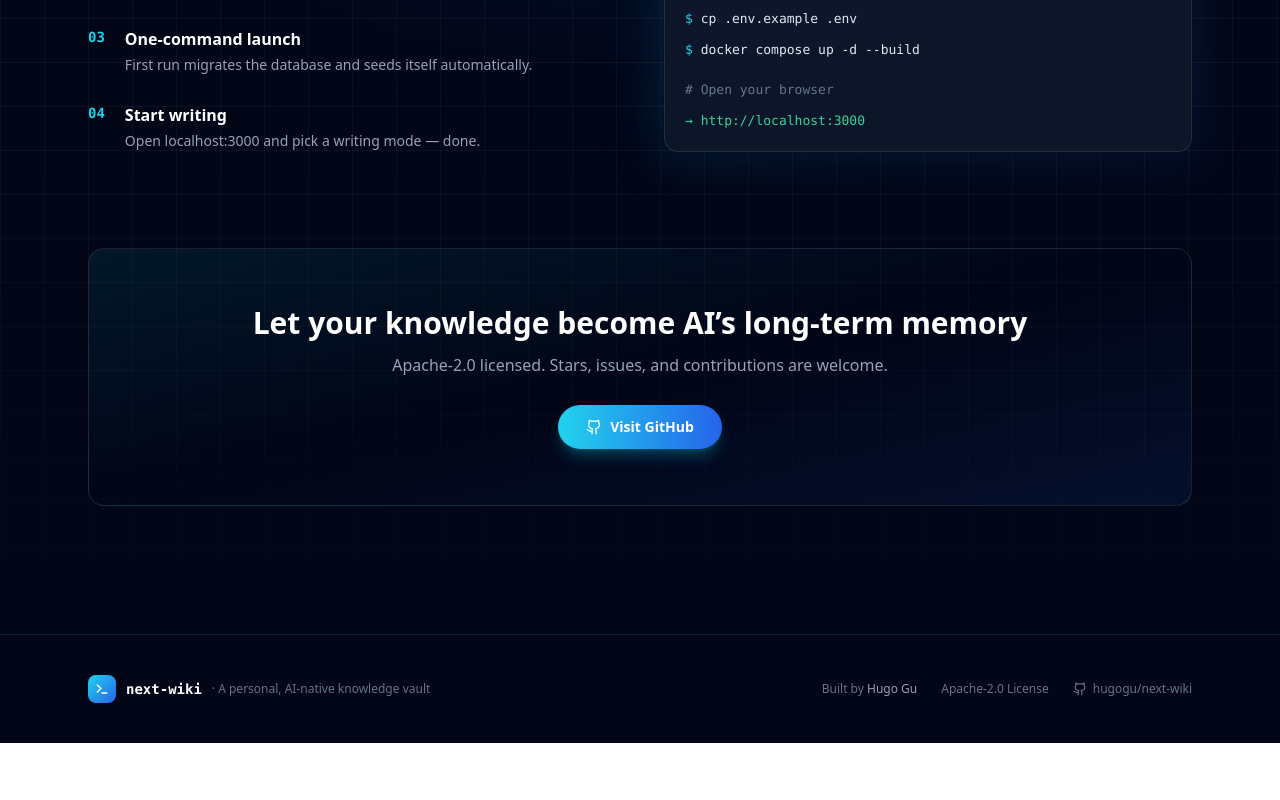
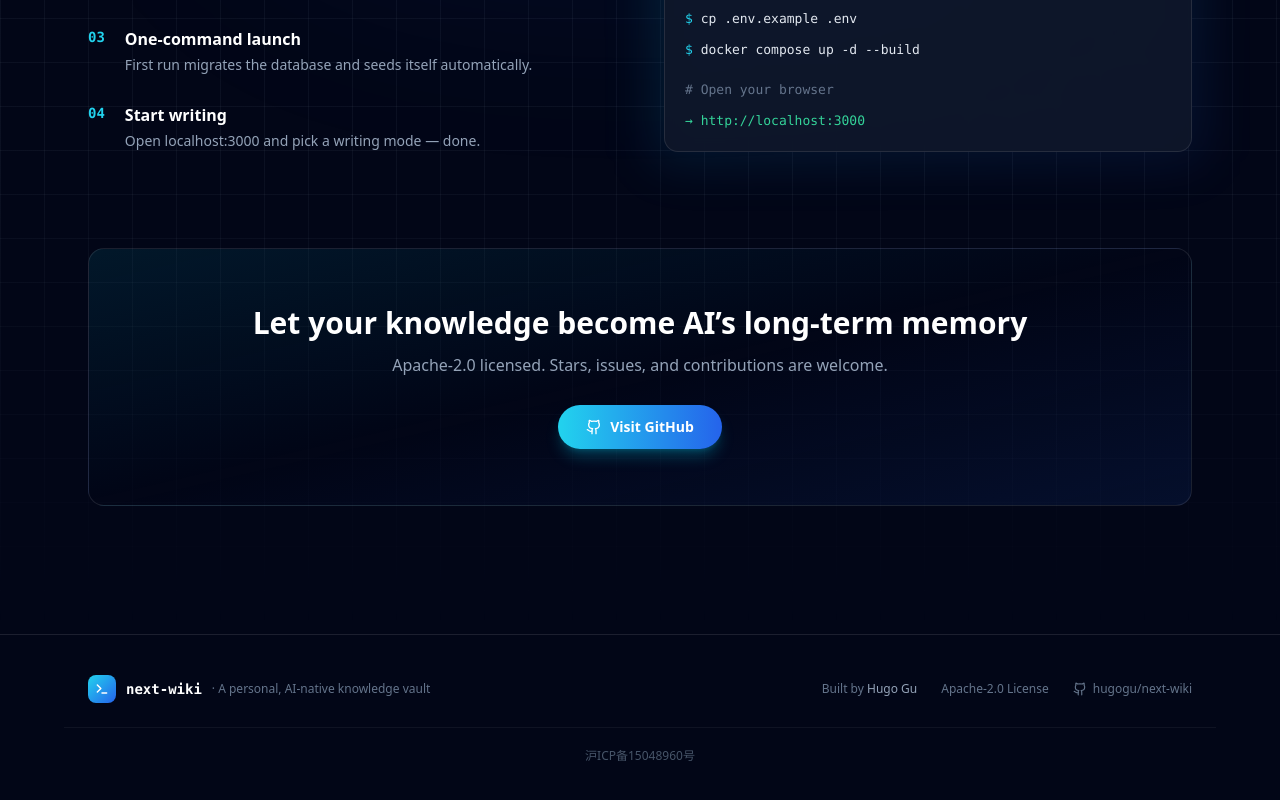
Before and after one commit to hugogu/next-wiki-portal, a React (Vite) app: page / in a window 1280 px wide. Shown: the part 4422-5222 px from the top of the page. Before the commit the page ends 5165 px from the top, so only its background shows below. Built offline with nearby package versions, Linux system fonts and the light colour scheme.

Commit message:
feat: add ICP filing info to footer

```diff
--- a/src/sections/Footer.tsx
+++ b/src/sections/Footer.tsx
@@ -38,6 +38,16 @@ export default function Footer() {
           </a>
         </div>
       </div>
+      <div className="mx-auto mt-6 flex max-w-6xl justify-center border-t border-white/5 px-6 pt-5">
+        <a
+          href="https://beian.miit.gov.cn/"
+          target="_blank"
+          rel="noreferrer"
+          className="text-xs text-slate-600 transition-colors hover:text-slate-400"
+        >
+          沪ICP备15048960号
+        </a>
+      </div>
     </footer>
   )
 }
```
